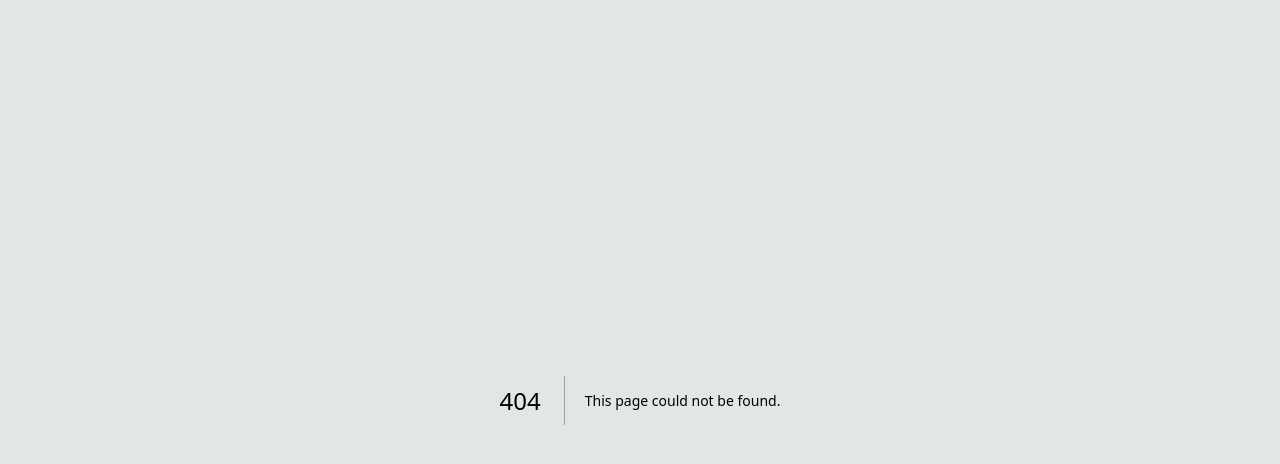
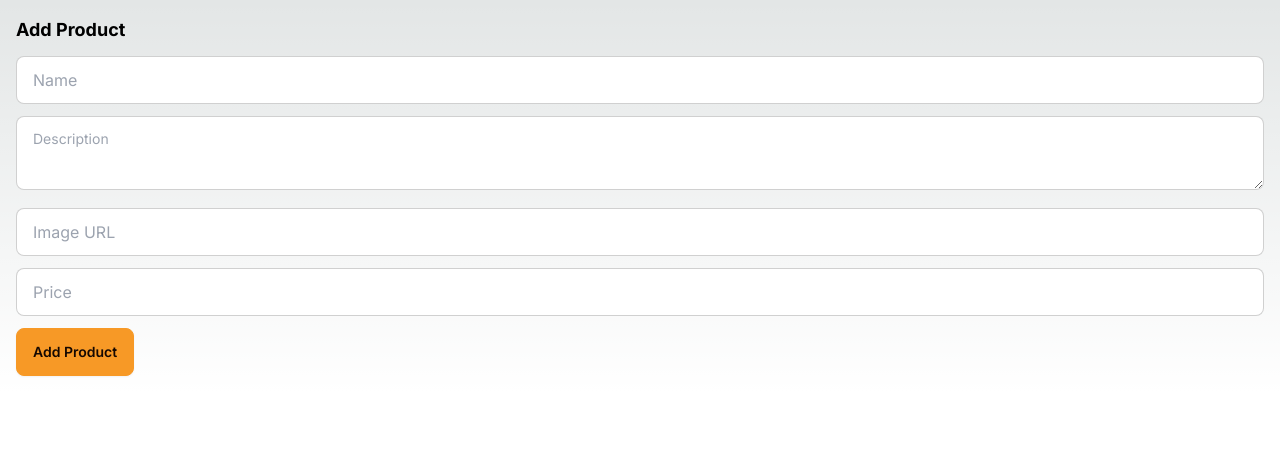
Before and after one commit to singhbaidwan/nextjs-ecommerce-store, a Next.js app in the folder ecommercestore/: page /add-product in a window 1280 px wide. Before the commit this address had no page. Shown: the top 464 px of the page. Built offline with nearby package versions, Linux system fonts and the light colour scheme.

Commit message:
added add product page and updating the database

```diff
--- /dev/null
+++ b/ecommercestore/app/add-product/page.tsx
@@ -0,0 +1,61 @@
+import { prisma } from "@/lib/db/prisma";
+import { redirect } from "next/navigation";
+export const metadata = {
+  title: "Add Product - MyDukaan",
+};
+async function addProduct(formData: FormData) {
+  "use server";
+
+  const name = formData.get("name")?.toString();
+  const description = formData.get("description")?.toString();
+  const imageURL = formData.get("imageUrl")?.toString();
+  const price = Number(formData.get("price") || 0);
+
+  if (!name || !description || !imageURL || !price) {
+    throw Error("Missing required fields");
+  }
+
+  await prisma.product.create({
+    data: { name, description, imageURL, price },
+  });
+  redirect("/");
+}
+
+export default async function AddProductPage() {
+  return (
+    <div>
+      <h1 className="mb-3 text-lg font-bold">Add Product</h1>
+      <form action={addProduct}>
+        <input
+          required
+          name="name"
+          placeholder="Name"
+          className="input-bordered input mb-3 w-full"
+        />
+        <textarea
+          required
+          name="description"
+          placeholder="Description"
+          className="textarea-bordered textarea mb-3 w-full"
+        />
+        <input
+          required
+          name="imageUrl"
+          placeholder="Image URL"
+          type="url"
+          className="input-bordered input mb-3 w-full"
+        />
+        <input
+          required
+          name="price"
+          placeholder="Price"
+          type="number"
+          className="input-bordered input mb-3 w-full"
+        />
+        <button className="btn btn-warning" type="submit">
+          Add Product
+        </button>
+      </form>
+    </div>
+  );
+}
--- a/ecommercestore/app/layout.tsx
+++ b/ecommercestore/app/layout.tsx
@@ -1,22 +1,24 @@
-import type { Metadata } from 'next'
-import { Inter } from 'next/font/google'
-import './globals.css'
+import type { Metadata } from "next";
+import { Inter } from "next/font/google";
+import "./globals.css";
 
-const inter = Inter({ subsets: ['latin'] })
+const inter = Inter({ subsets: ["latin"] });
 
 export const metadata: Metadata = {
-  title: 'Create Next App',
-  description: 'Generated by create next app',
-}
+  title: "My Dukaan",
+  description: "Buy grocery",
+};
 
 export default function RootLayout({
   children,
 }: {
-  children: React.ReactNode
+  children: React.ReactNode;
 }) {
   return (
     <html lang="en">
-      <body className={inter.className}>{children}</body>
+      <body className={inter.className}>
+        <main className="p-4 max-w-7xl m-auto min-w-[300px]">{children}</main>
+      </body>
     </html>
-  )
+  );
 }
--- /dev/null
+++ b/ecommercestore/lib/db/prisma.ts
@@ -0,0 +1,20 @@
+import { PrismaClient } from "@prisma/client";
+
+const globalForPrisma = globalThis as unknown as {
+  prisma: PrismaClient | undefined;
+};
+
+const prismaBase = globalForPrisma.prisma ?? new PrismaClient();
+
+export const prisma = prismaBase.$extends({
+  query: {
+    cart: {
+      async update({ args, query }) {
+        args.data = { ...args.data, updatedAt: new Date() };
+        return query(args);
+      },
+    },
+  },
+});
+
+if (process.env.NODE_ENV !== "production") globalForPrisma.prisma = prismaBase;
--- a/ecommercestore/next.config.js
+++ b/ecommercestore/next.config.js
@@ -1,4 +1,11 @@
 /** @type {import('next').NextConfig} */
-const nextConfig = {}
+const nextConfig = {
+  images: {
+    remotePatterns: [{ hostname: "images.unsplash.com" }],
+  },
+  experimental: {
+    serverActions: true,
+  },
+};
 
-module.exports = nextConfig
+module.exports = nextConfig;
```
